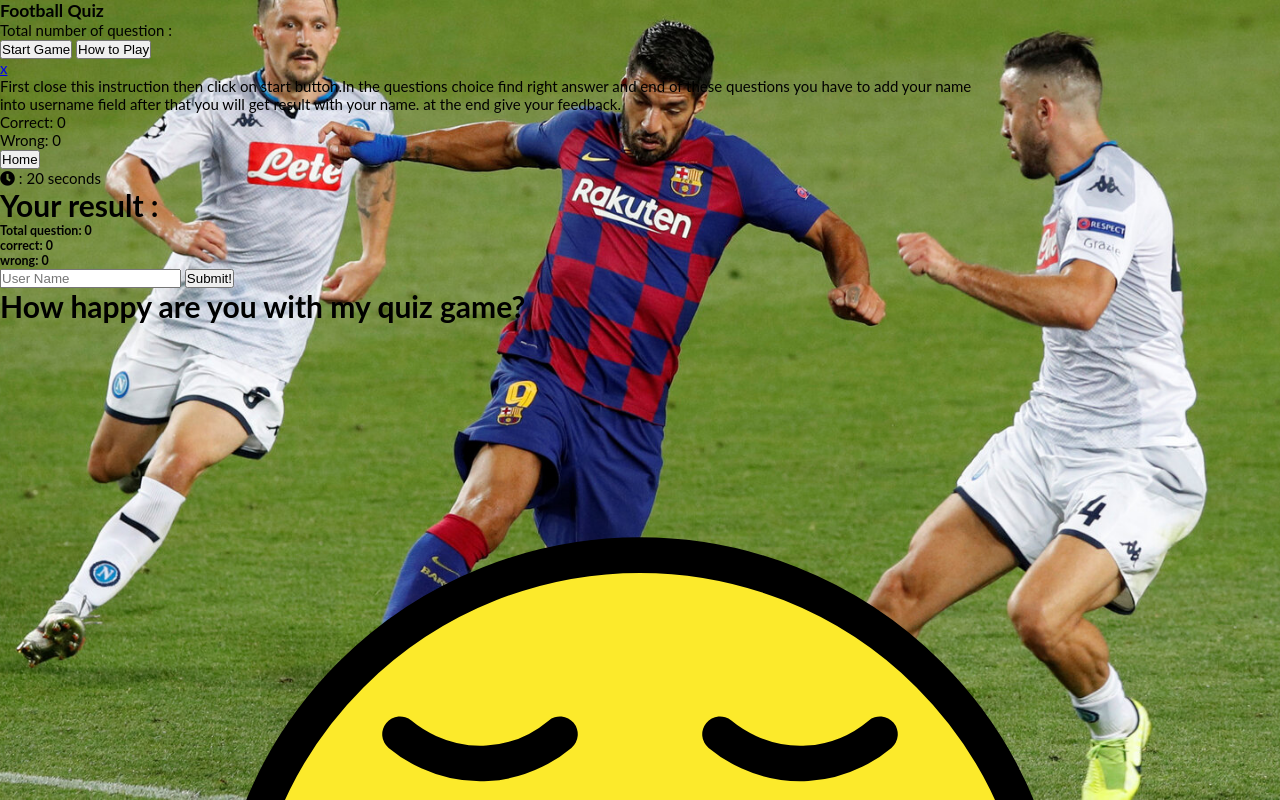
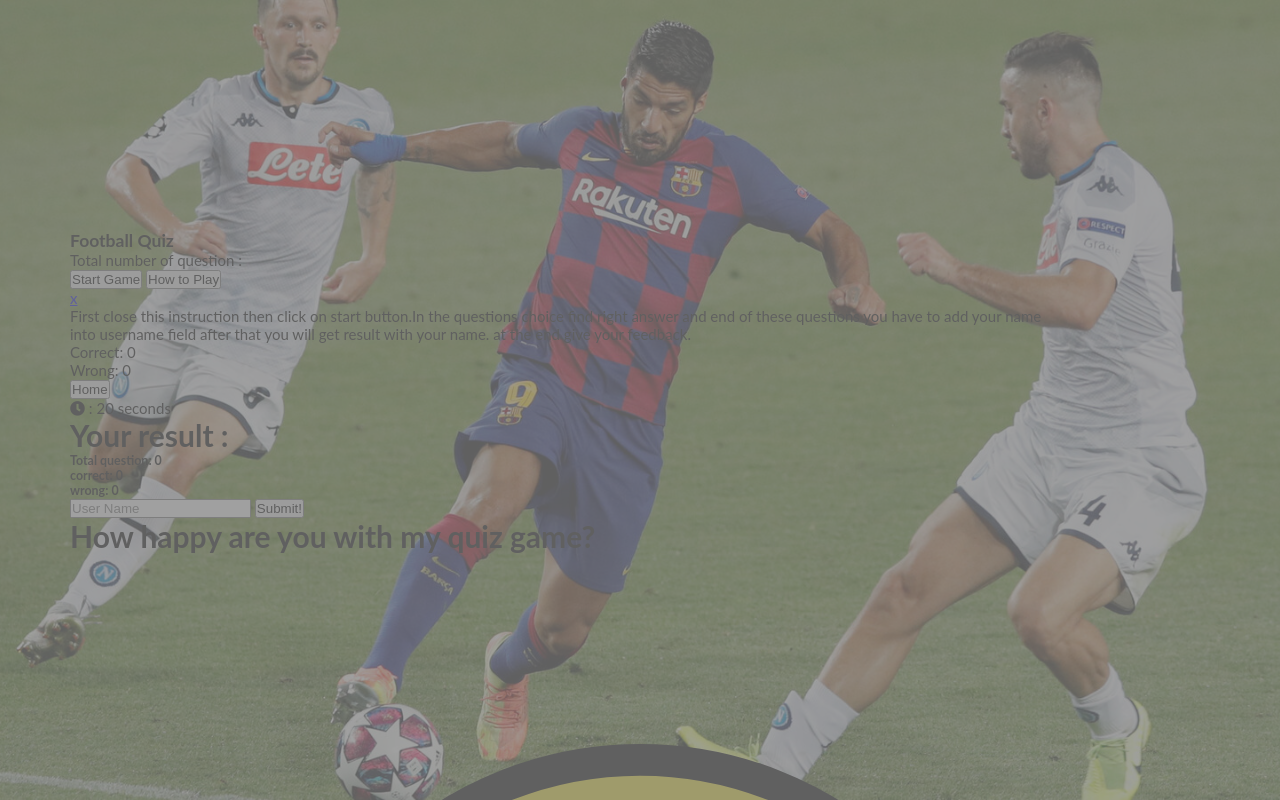
Before and after one commit to preetbhullar90/project-2-with-javascript, a plain HTML site: page index.html in a window 1280 px wide. Shown: the top 800 px of the page. Drawn offline with Linux system fonts and the light colour scheme.

Commit message:
give style to header and overlay class in css file

```diff
--- a/assets/css/style.css
+++ b/assets/css/style.css
@@ -15,3 +15,27 @@ body{
     height: 100vh;
     background: url('/assets/images/football-background-image.jpg')center center /cover no-repeat ;
 }
+
+/* header contain all the blocks */
+header{
+
+    width: 100%;
+   padding-top: 18%;
+      max-width: 1140px;
+       height: 100vh;
+     margin: auto;
+
+
+   }
+
+
+    /*overlay for background image*/
+   .overlay{
+      position: absolute;
+     top: 0;
+     left: 0;
+     width: 100%;
+     height: 100vh;
+     background-color: rgba(128,128,128,0.75);
+
+   }
```
